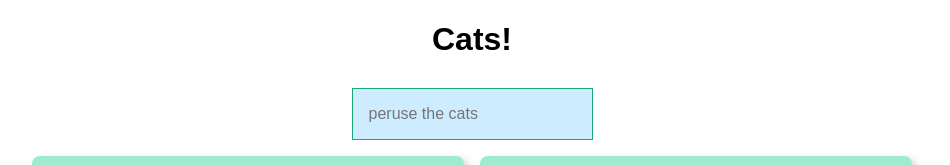
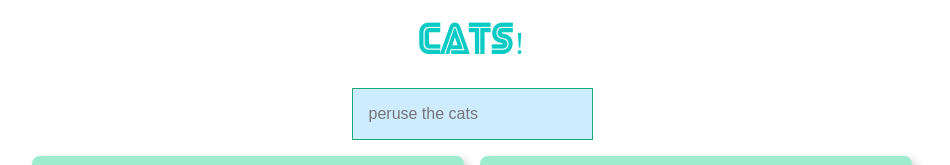
Before and after one commit to Max2191/Cats, a React (Create React App) app: page / in a window 1280 px wide. Shown: the top 165 px of the page, without its empty margins (168-1118 px from the left). Built offline with nearby package versions, Linux system fonts and the light colour scheme.

Commit message:
Minor Changes

```diff
--- /dev/null
+++ b/src/App.css
@@ -0,0 +1,12 @@
+@font-face {
+font-family: 'SEGA LOGO FONT';
+font-style: normal;
+font-weight: normal;
+src: local('SEGA LOGO FONT'), url('SEGA.woff') format('woff');
+}
+
+h1 {
+	font-family: 'SEGA LOGO FONT';
+	font-weight: 200;
+	color: #0ccac4;
+}
--- a/src/App.js
+++ b/src/App.js
@@ -2,7 +2,7 @@ import React, {Component} from "react";
 import CardList from "./CardList";
 import { cats } from "./Cats";
 import SearchBox from "./SearchBox";
-
+import "./App.css"
 
 
 
@@ -29,7 +29,7 @@ class App extends Component {
 		})
      return (
 		<div className="tc">
-		    <h1>Cats!</h1>
+		    <h1 classname="f2">Cats!</h1>
 			<SearchBox searchChange={this.onSearchChange}/>
 		    <CardList cats={filteredCats} />
 	    </div>
--- a/src/index.css
+++ b/src/index.css
@@ -2,4 +2,6 @@ body {
   margin: 0;
   padding: 0;
   font-family: sans-serif;
+  background:
+  linear-gradient(right, rgba(7,27,82,1) 0%, rgba(0,128,128,1) 100%);
 }
```
Also changed, not shown: src/SEGA.woff (added), 1 other file (tests, documents, lock files or other folders).
